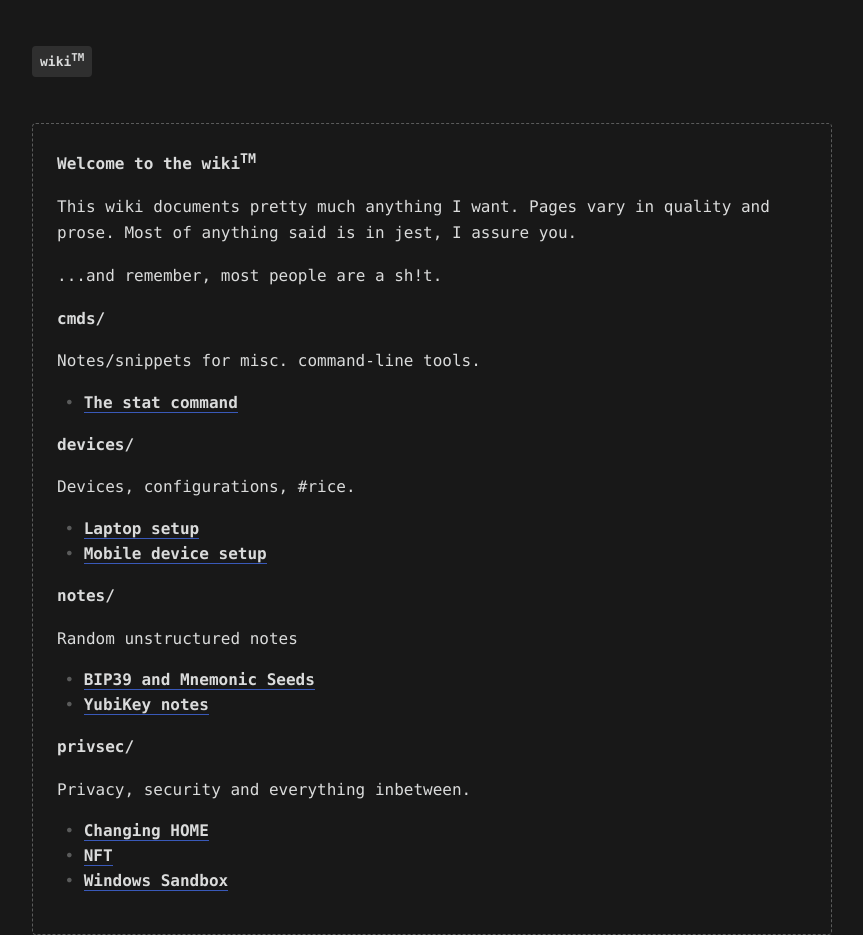
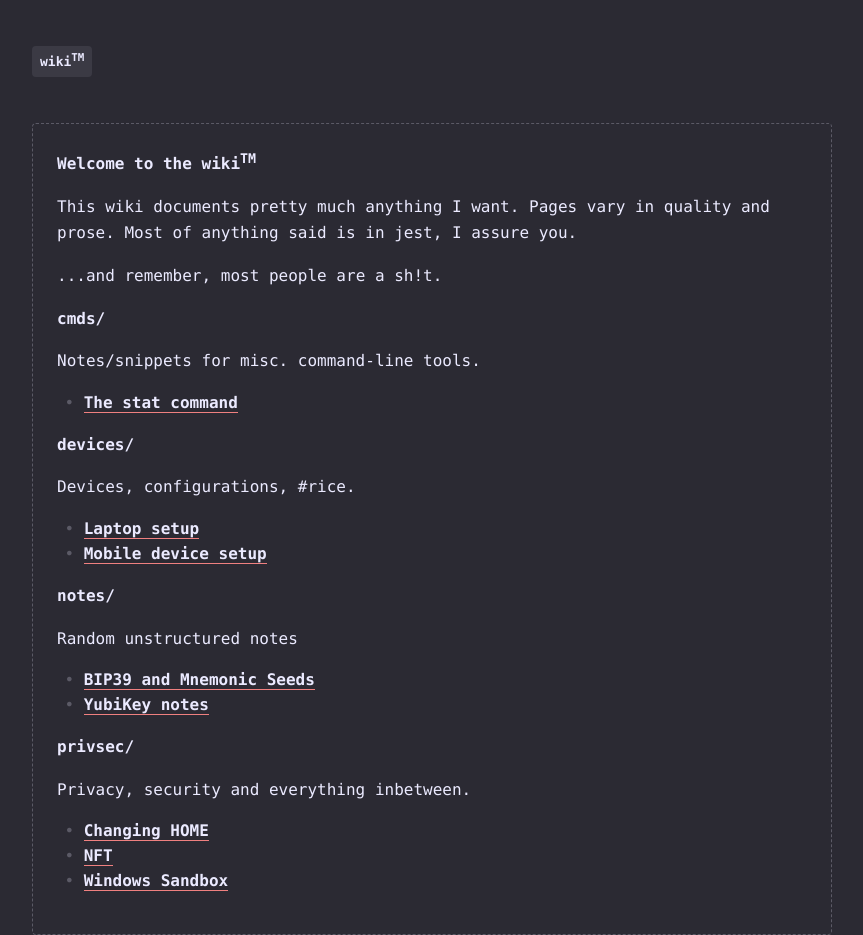
Before and after one commit to e-zk/wiki, a plain HTML site: page index.html in a window 1280 px wide. Shown: the whole page, without its empty margins (208-1071 px from the left). Drawn offline with Linux system fonts and the light colour scheme.

Commit message:
Edit css

```diff
--- a/static/css/main.css
+++ b/static/css/main.css
@@ -1,9 +1,9 @@
 :root {
---bg: #181818;
---bg2: #5a5b5b;
---bg3: #2f2f2f;
---fg: #dadbdb;
---accent: royalblue;
+--bg: #2b2a33;
+--bg2: #5b5a66;
+--bg3: #3b3a44;
+--fg: #ebeaff;
+--accent: lightcoral;
 }
 /* Here's a light theme, you psycho */
 /*
@@ -16,15 +16,13 @@
 --accent: blue;
 }
 }*/
-
-
 html {
         scroll-behaviour: smooth;
-        transition: 0.5s ease all;
+	font-size: 100%
 }
 ::selection {
-	background: rgba(65, 105, 225,.8);
-	color: #ffffff;
+	background: var(--accent);
+	color: var(--bg);
 }
 body {
 	background: var(--bg);
@@ -34,20 +32,16 @@ body {
 	margin: 0 auto;
 	line-height: 1.666666;
 	font-family: "SFMono-Regular",Consolas,"Liberation Mono",Menlo,monospace;
-	font-size: 16px;
 }
-
 main {
 	padding: 1.5rem;
 	border: 1px dashed var(--bg2);
 	border-radius: 4px;
 }
-
 img {
 	max-width: 100%;
 	border-radius: 4px;
 }
-
 hr {
 	height: 0;
 	border: 0;
@@ -69,11 +63,9 @@ ul, ol {
 	margin-left: 0;
 	padding-left: 1.666666rem;
 }
-
 ul {
 	list-style-type: '  \2022  ';
 }
-
 li {
 	line-height: 1.55555;
 }
@@ -81,22 +73,19 @@ li::marker {
 	font-weight: normal;
 	color: var(--bg2);
 }
-
 a, a:visited {
 	color: var(--fg);
 	font-weight: bold;
 	text-decoration: none;
-	border-bottom: 1px solid rgba(65, 105, 225,.8);
+	border-bottom: 1px solid var(--accent);
 }
 a:hover, a:focus {
 	color: var(--accent);
 	border-bottom: 1px solid var(--accent);
 }
-
 header,footer {
 	padding: 3rem 0;
 }
-
 .info {
 	padding-top: 1.5rem;
 	text-align: right;
```
